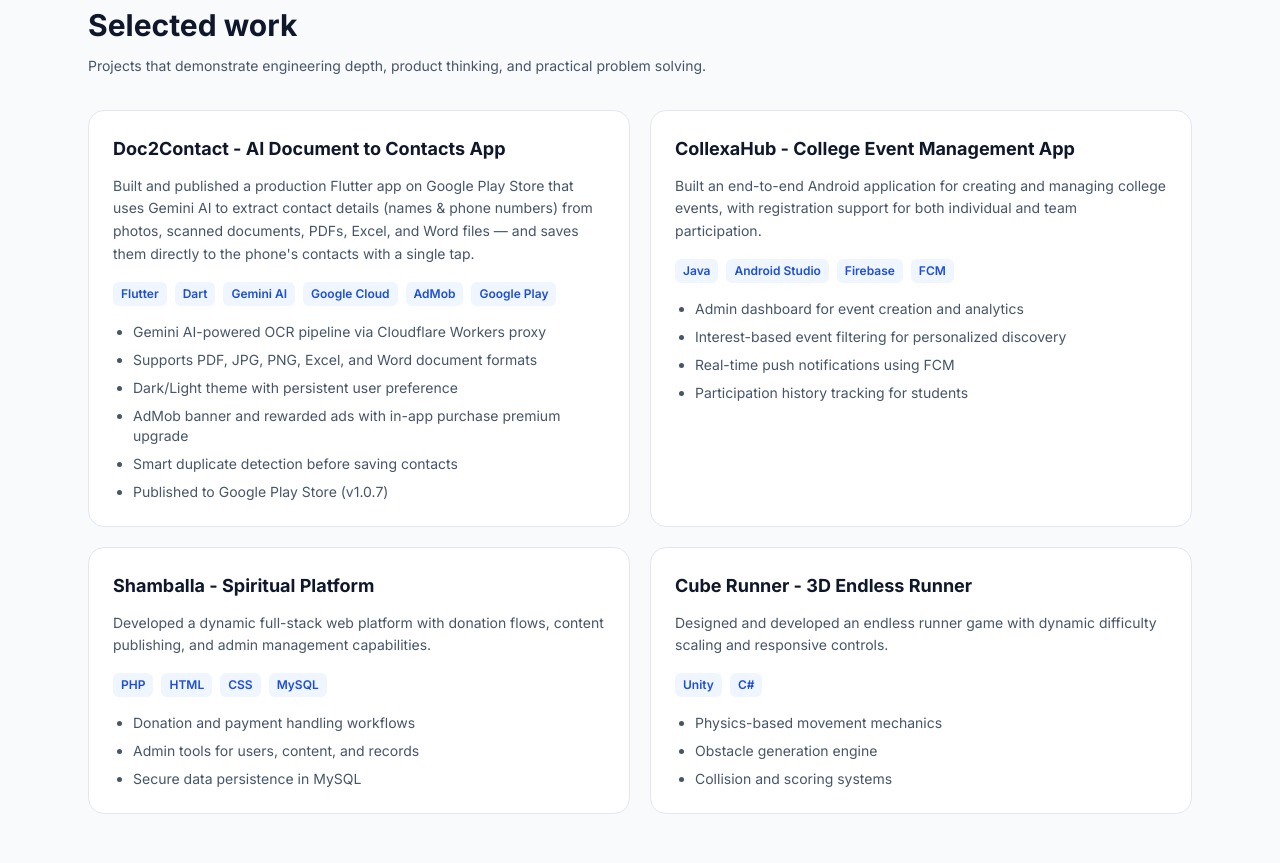
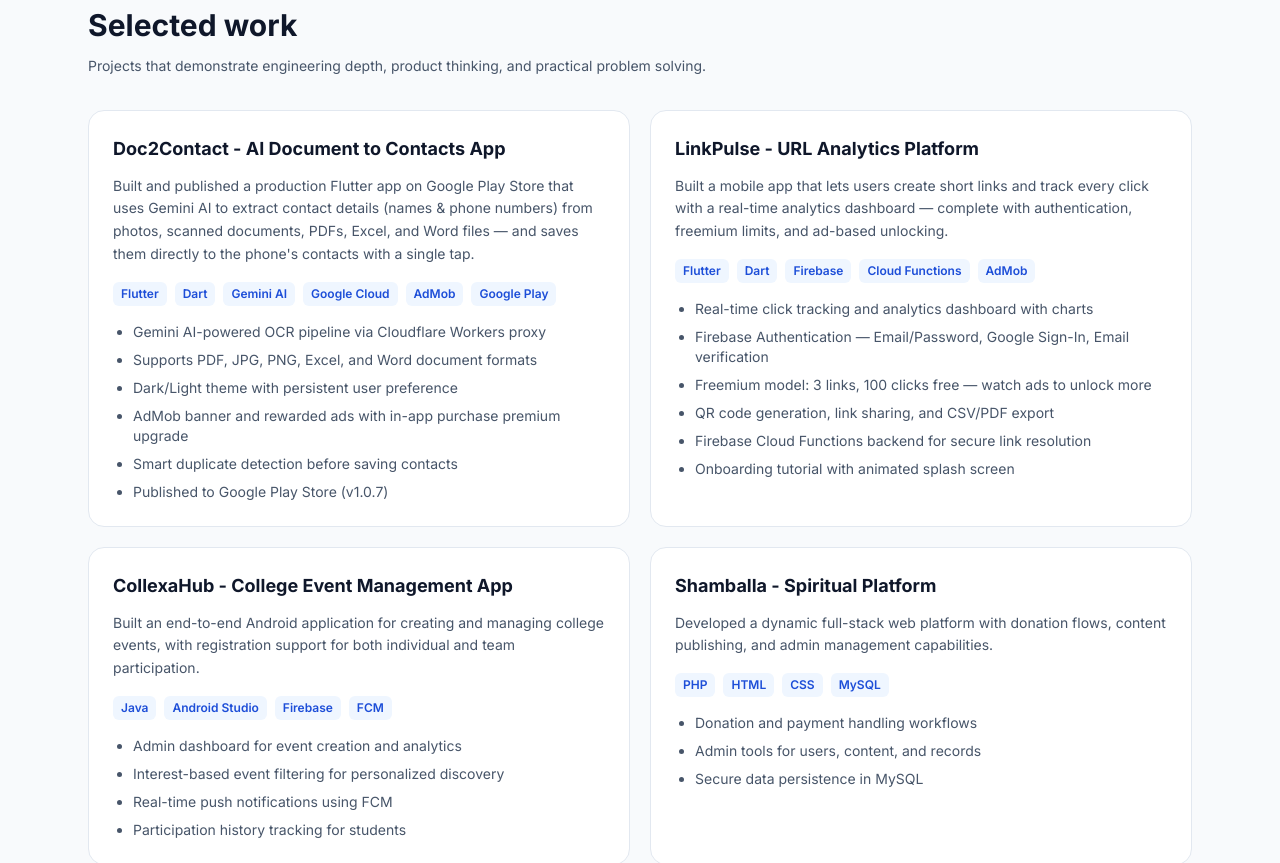
Before and after one commit to sonejisagar/MyPortfolio, a React (Vite) app: page / in a window 1280 px wide. Shown: the part 1780-2643 px from the top of the page. Built offline with nearby package versions, Linux system fonts and the light colour scheme.

Commit message:
feat: update social links and add LinkPulse project

```diff
--- a/src/data/profile.js
+++ b/src/data/profile.js
@@ -4,8 +4,8 @@
   subtitle: "Problem Solver building practical mobile experiences",
   location: "Bhavnagar, Gujarat",
   email: "sagarsoneji999@gmail.com",
-  linkedin: "https://linkedin.com/in/sagarsoneji",
-  github: "https://github.com/sagarsoneji",
+  linkedin: "https://www.linkedin.com/in/sagar-soneji-41b985378",
+  github: "https://github.com/sonejisagar",
   summary:
     "MCA graduate and Android Developer with internship experience building real-world products. I enjoy turning practical challenges into reliable mobile solutions.",
   introTerminal: [
@@ -49,6 +49,20 @@
       "Published to Google Play Store (v1.0.7)",
     ],
     playStore: "https://play.google.com/store/apps/details?id=com.sagarsoneji.doc2contact",
+  },
+  {
+    title: "LinkPulse - URL Analytics Platform",
+    stack: ["Flutter", "Dart", "Firebase", "Cloud Functions", "AdMob"],
+    description:
+      "Built a mobile app that lets users create short links and track every click with a real-time analytics dashboard — complete with authentication, freemium limits, and ad-based unlocking.",
+    highlights: [
+      "Real-time click tracking and analytics dashboard with charts",
+      "Firebase Authentication — Email/Password, Google Sign-In, Email verification",
+      "Freemium model: 3 links, 100 clicks free — watch ads to unlock more",
+      "QR code generation, link sharing, and CSV/PDF export",
+      "Firebase Cloud Functions backend for secure link resolution",
+      "Onboarding tutorial with animated splash screen",
+    ],
   },
   {
     title: "CollexaHub - College Event Management App",
```
